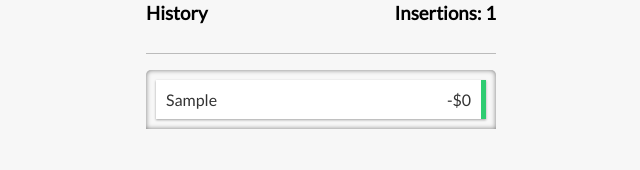
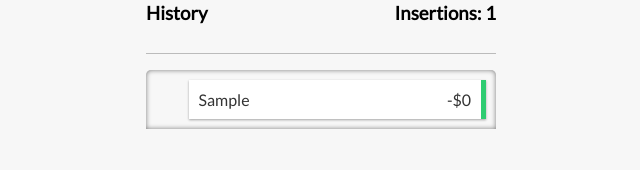
Before and after one commit to Ahamdan114/Smart-Expense, a React (Create React App) app: page / in a window 1280 px wide. Both pictures are taken after typing "Sample" into the empty fields and a click on the button "Add transaction". Shown: the part 320-490 px from the top of the page, without its empty margins (319-959 px from the left). Built offline with nearby package versions, Linux system fonts and the light colour scheme.

Commit message:
Showed delete-btn on the page. Bug partially solved. Now I need to make the width dynamic for each item

```diff
--- a/src/App.css
+++ b/src/App.css
@@ -142,7 +142,7 @@ input[type="number"] {
     top: 50%;
     left: -10px;
     transform: translate(-100%, -50%);
-    opacity: 1;
+    opacity: 0;
     transition: opacity 0.3s ease;
 }
 
@@ -150,14 +150,11 @@ input[type="number"] {
     opacity: 1;
 }
 
-.history-title {
-  box-shadow: 0px 50px 15px -5px rgba(0, 0, 0, 0.15);
-}
-
 .item-container {
     display: flex;
     justify-content: space-between;
     align-items: center;
+    width: 85%;
 }
 
 .history-header {
@@ -168,6 +165,7 @@ input[type="number"] {
 .history-review {
     display: flex;
     flex-direction: column-reverse;
+    align-items: flex-end;
     overflow-y: hidden;
     max-height: 205px;
     border-top-right-radius: 5px;
@@ -179,7 +177,7 @@ input[type="number"] {
     overflow-y: scroll;
 }
 .history-review::-webkit-scrollbar {
-  width: 8px;
+    width: 6px;
 }
 
 .history-review::-webkit-scrollbar-thumb {
--- a/src/components/TransactionList.js
+++ b/src/components/TransactionList.js
@@ -5,6 +5,7 @@ import Transaction from "./Transaction";
 export default function TransactionList() {
     const { transactions } = useContext(GlobalContext);
     const [hasShadow, setHasShadow] = useState(false);
+
     function verifyHistory() {
         if (transactions.length >= 4) setHasShadow(true);
         else setHasShadow(false);
@@ -12,7 +13,7 @@ export default function TransactionList() {
 
     useEffect(() => {
         verifyHistory();
-    }, [transactions]);
+    }, [transactions.length]);
 
     return (
         <>
```
Lines whose indentation alone changed are shown as unchanged.
